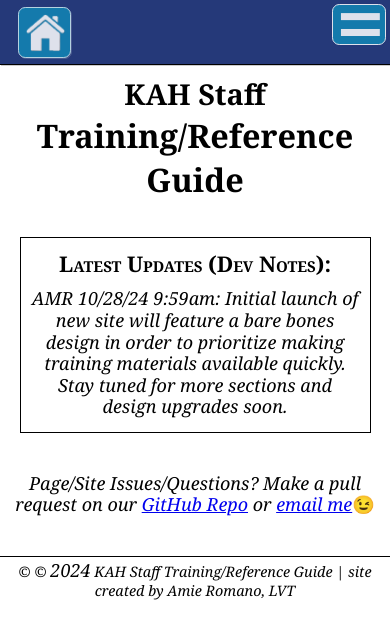
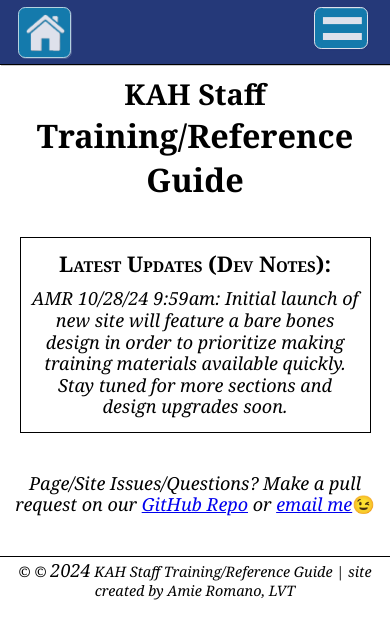
Before and after one commit to ARomano79/KAH-Staff-Reference-Guide, a plain HTML site: page index.html in a window 390 px wide. Drawn offline with Linux system fonts and the light colour scheme.

Commit message:
losing brain cells

```diff
--- a/src/styles.css
+++ b/src/styles.css
@@ -94,7 +94,7 @@ nav div {
 
       @media only screen and (max-width: 400px) {
         .dropbtn {
-            margin: 0 -1rem auto;
+            margin-bottom: -1rem;
          padding: 0.2rem 0.2rem 1rem 0.2rem;
             line-height: 1rem;
             font-size: 2.8rem;
```
